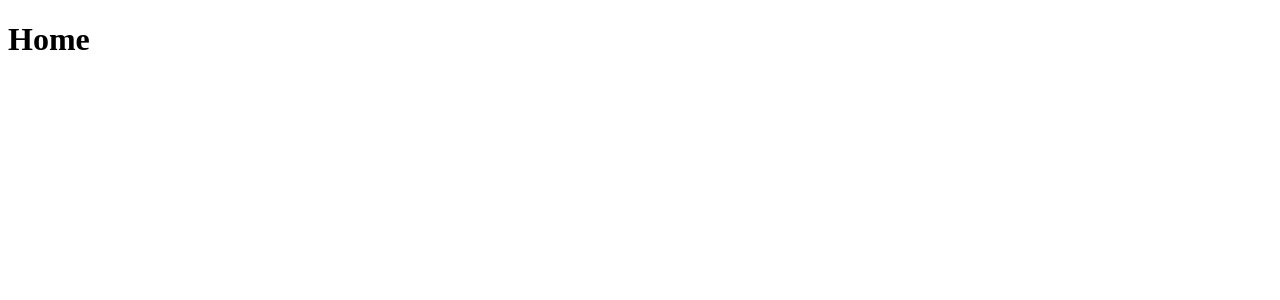
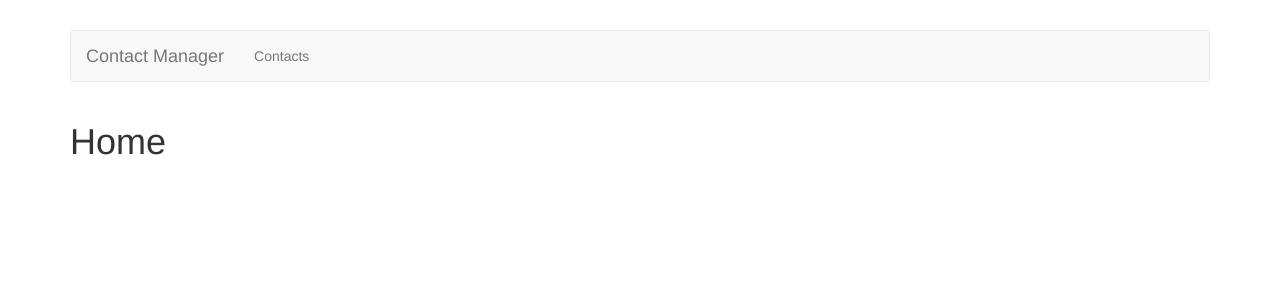
Before and after one commit to AndrewThian/redmart_assignment, a Vue app: page /#/ in a window 1280 px wide. Shown: the top 300 px of the page. Built offline with nearby package versions, Linux system fonts and the light colour scheme.

Commit message:
implement header routes to Home & Contacts with vue router

```diff
--- a/index.html
+++ b/index.html
@@ -2,6 +2,7 @@
 <html>
   <head>
     <meta charset="utf-8">
+    <link rel="stylesheet" href="https://maxcdn.bootstrapcdn.com/bootstrap/3.3.7/css/bootstrap.min.css" integrity="sha384-BVYiiSIFeK1dGmJRAkycuHAHRg32OmUcww7on3RYdg4Va+PmSTsz/K68vbdEjh4u" crossorigin="anonymous">
     <title>contact-manager</title>
   </head>
   <body>
--- a/src/App.vue
+++ b/src/App.vue
@@ -1,11 +1,21 @@
 <template>
-  <div id="app">
-    <router-view></router-view>
+  <div class="container">
+    <app-header></app-header>
+    <div class="row">
+      <div class="col-md-12 col-sm-12">
+        <router-view></router-view>
+      </div>
+    </div>
   </div>
 </template>
 
 <script>
+import Header from './components/Header.vue'
+
 export default {
+  components: {
+    appHeader: Header
+  }
 }
 </script>
 
--- a/src/components/Header.vue
+++ b/src/components/Header.vue
@@ -0,0 +1,23 @@
+<template>
+  <nav class="navbar navbar-default">
+  <div class="container-fluid">
+    <div class="navbar-header">
+      <router-link to="/" class="navbar-brand">Contact Manager</router-link>
+    </div>
+
+    <div class="collapse navbar-collapse">
+      <ul class="nav navbar-nav">
+        <router-link to="/contacts" activeClass="active" tag="li"><a>Contacts</a></router-link>
+      </ul>
+    </div>
+  </div>
+</nav>
+</template>
+
+<script>
+export default {
+}
+</script>
+
+<style>
+</style>
--- a/src/components/Home.vue
+++ b/src/components/Home.vue
@@ -12,4 +12,7 @@ export default {
 
 <!-- Add "scoped" attribute to limit CSS to this component only -->
 <style>
+  body {
+    padding: 30px;
+  }
 </style>
--- a/src/components/contacts/Contacts.vue
+++ b/src/components/contacts/Contacts.vue
@@ -0,0 +1,11 @@
+<template>
+  <h1>Contacts</h1>
+</template>
+
+<script>
+export default {
+}
+</script>
+
+<style>
+</style>
--- a/src/router.js
+++ b/src/router.js
@@ -1,6 +1,7 @@
 import Vue from 'vue'
 import Router from 'vue-router'
 import Home from './components/Home'
+import Contacts from './components/contacts/Contacts.vue'
 
 Vue.use(Router)
 
@@ -10,6 +11,10 @@ export default new Router({
     {
       path: '/',
       component: Home
+    },
+    {
+      path: '/contacts',
+      component: Contacts
     }
   ]
 })
```
